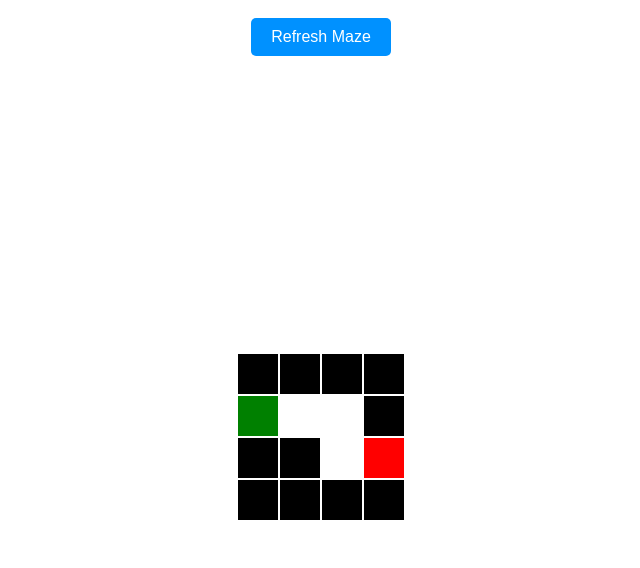
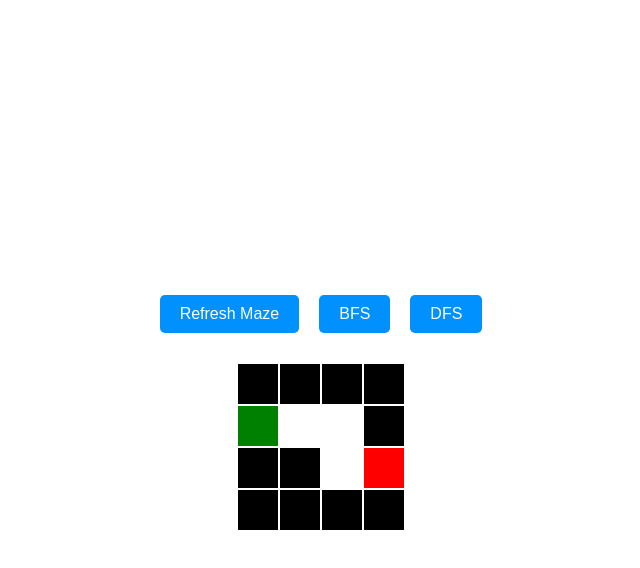
Before and after one commit to da255/forrealdfs, a React (Vite) app in the folder dfsvisualizer/: page / in a window 1280 px wide. Shown: the top 568 px of the page, without its empty margins (319-959 px from the left). Built offline with nearby package versions, Linux system fonts and the light colour scheme.

Commit message:
now runs

```diff
--- a/dfsvisualizer/src/MazeGrid.jsx
+++ b/dfsvisualizer/src/MazeGrid.jsx
@@ -11,10 +11,108 @@ export default function MazeGrid() {
 
   const [maze, setMaze] = useState(initialMaze);
 
+  // BFS Algorithm
+  function bfs(startNode) {
+    const queue = [startNode];
+    const visited = new Set([`${startNode[0]},${startNode[1]}`]);
+
+    function visitCell([x, y]) {
+      if (maze[y][x] === "end") {
+        console.log("Path found!");
+        return true;
+      }
+      return false;
+    }
+
+    while (queue.length > 0) {
+      const [x, y] = queue.shift();
+
+      const dirs = [
+        [0, 1],  // Right
+        [1, 0],  // Down
+        [0, -1], // Left
+        [-1, 0], // Up
+      ];
+
+      for (const [dx, dy] of dirs) {
+        const nx = x + dx;
+        const ny = y + dy;
+
+        if (
+          nx >= 0 &&
+          nx < maze[0].length &&
+          ny >= 0 &&
+          ny < maze.length &&
+          !visited.has(`${nx},${ny}`)
+        ) {
+          visited.add(`${nx},${ny}`);
+
+          if (maze[ny][nx] === "path" || maze[ny][nx] === "end") {
+            if (visitCell([nx, ny])) return true;
+
+            queue.push([nx, ny]);
+          }
+        }
+      }
+    }
+
+    console.log("No path found");
+    return false;
+  }
+
+  // DFS Algorithm
+  function dfs(startNode) {
+    const stack = [startNode];
+    const visited = new Set([`${startNode[0]},${startNode[1]}`]);
+
+    function visitCell([x, y]) {
+      if (maze[y][x] === "end") {
+        console.log("Path found!");
+        return true;
+      }
+      return false;
+    }
+
+    while (stack.length > 0) {
+      const [x, y] = stack.pop();
+
+      const dirs = [
+        [0, 1],  // Right
+        [1, 0],  // Down
+        [0, -1], // Left
+        [-1, 0], // Up
+      ];
+
+      for (const [dx, dy] of dirs) {
+        const nx = x + dx;
+        const ny = y + dy;
+
+        if (
+          nx >= 0 &&
+          nx < maze[0].length &&
+          ny >= 0 &&
+          ny < maze.length &&
+          !visited.has(`${nx},${ny}`)
+        ) {
+          visited.add(`${nx},${ny}`);
+
+          if (maze[ny][nx] === "path" || maze[ny][nx] === "end") {
+            if (visitCell([nx, ny])) return true;
+
+            stack.push([nx, ny]);
+          }
+        }
+      }
+    }
+
+    console.log("No path found");
+    return false;
+  }
+
+  // Generate Maze
   function generateMaze(height, width) {
     let matrix = [];
 
-    // Initialize the matrix with walls
     for (let i = 0; i < height; i++) {
       let row = [];
       for (let j = 0; j < width; j++) {
@@ -56,22 +154,34 @@ export default function MazeGrid() {
       }
     }
 
-
     carvePath(1, 1);
 
     matrix[1][0] = "start";
-    matrix[height -2][width -1 ] = "end";
+    matrix[height - 2][width - 1] = "end";
 
     setMaze(matrix);
   }
 
   return (
     <div className="maze-grid">
+      <div>
         <button
           className="maze-button"
           onClick={() => generateMaze(10, 10)}
         >
           Refresh Maze
+        </button>
+        <button
+          className="maze-button"
+          onClick={() => bfs([1, 0])}
+        >
+          BFS
+        </button>
+        <button
+          className="maze-button"
+          onClick={() => dfs([1, 0])}
+        >
+          DFS
         </button>
         <div className="maze">
           {maze.map((row, rowIndex) => (
@@ -83,5 +193,6 @@ export default function MazeGrid() {
           ))}
         </div>
       </div>
+    </div>
   );
 }
--- a/dfsvisualizer/src/app.css
+++ b/dfsvisualizer/src/app.css
@@ -9,6 +9,15 @@ main{
     justify-content: center;
     height: 100vh;
 }
+
+.controls{
+    display : flex;
+    flex-direction: row;
+    margin-bottom: 20px;
+}
+
+
+
 .maze-button {
     background-color: #0091ff;
     margin: 10px;
@@ -20,13 +29,15 @@ main{
     padding: 10px 20px;
   }
 
-.maze {
+  .maze {
     display: flex;
     flex-direction: column;
     align-items: center;
-    justify-content: center;
-    height: 100vh;
-  }
+    justify-content: flex-start; /* Align maze at the top */
+    height: auto; /* Adjust height to fit the content */
+    margin-top: 20px; /* Add spacing between buttons and maze */
+}
+
 
 
 
```
Lines whose indentation alone changed are shown as unchanged.
